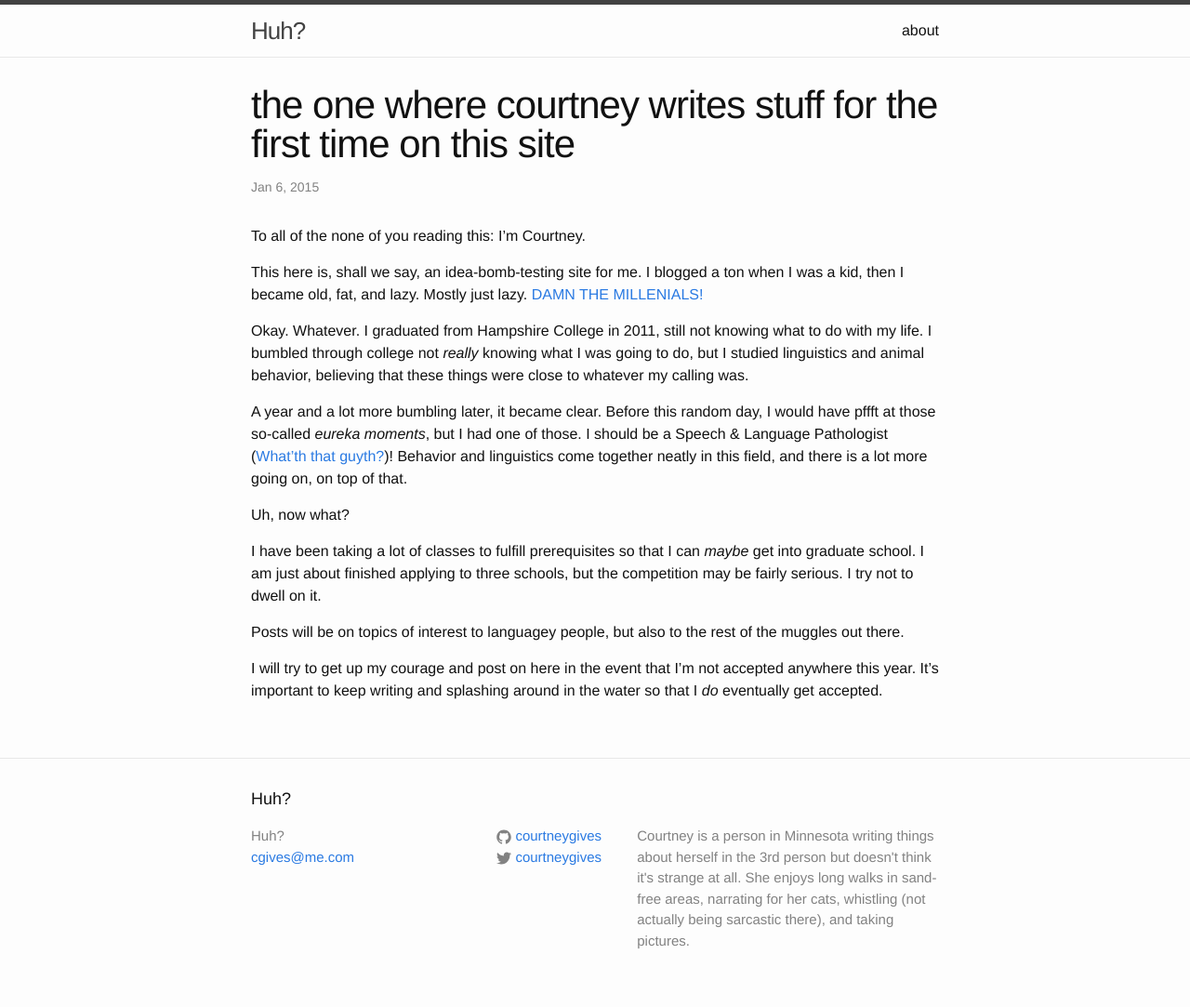
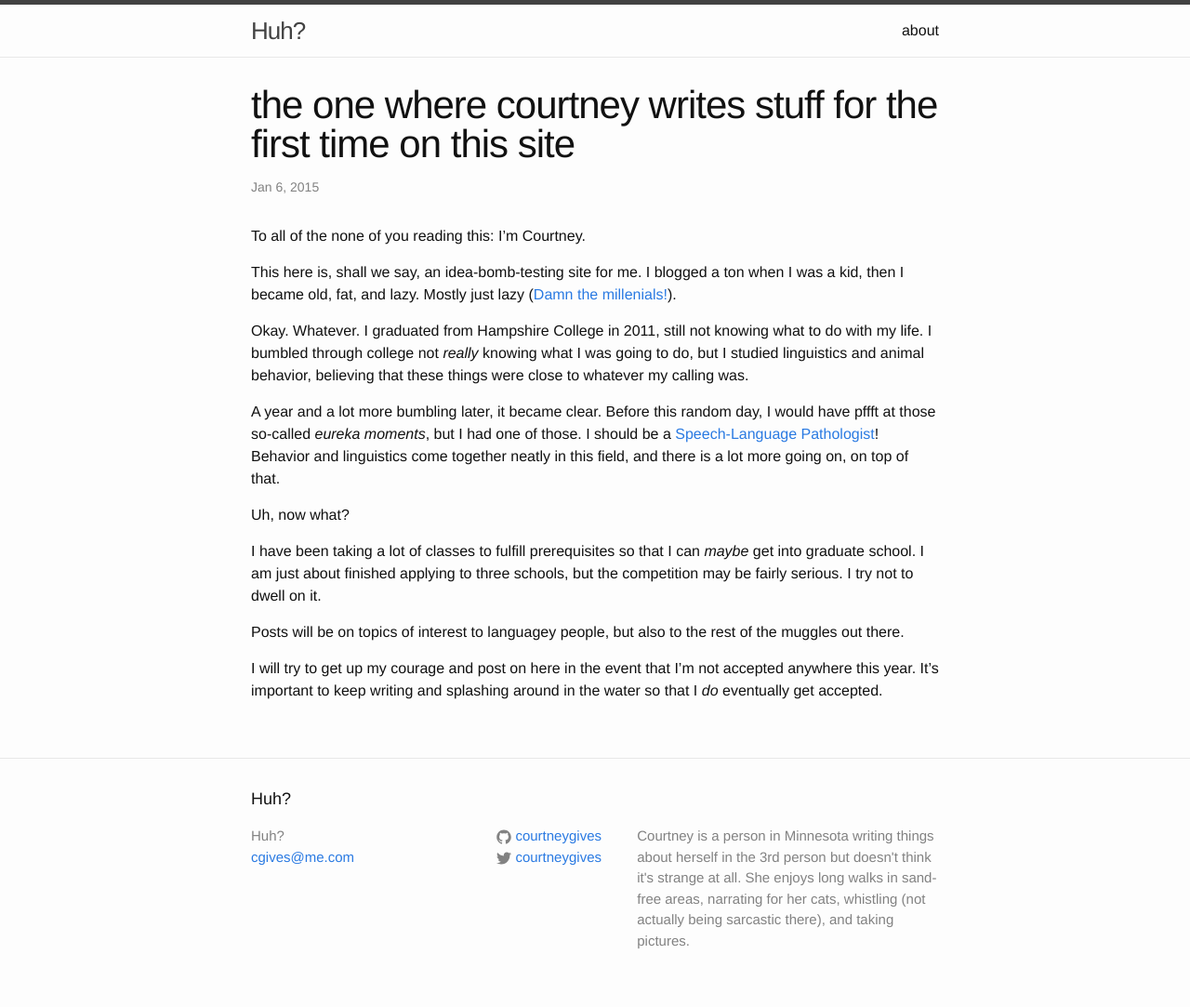
Before and after one commit to courtneygives/courtneygives.github.io, a Jekyll site: the page built from _posts/2015-01-06-first.markdown, in a window 1280 px wide. Shown: the whole page at 93% size. Built offline with Jekyll 4.4.1, drawn with Linux system fonts in a browser that asks for light colours.

Commit message:
First post edits
I reduced the intensity level of some of my language.

```diff
--- a/_posts/2015-01-06-first.markdown
+++ b/_posts/2015-01-06-first.markdown
@@ -7,11 +7,11 @@ categories: drivel
 
 To all of the none of you reading this: I'm Courtney.
 
-This here is, shall we say, an idea-bomb-testing site for me. I blogged a ton when I was a kid, then I became old, fat, and lazy. Mostly just lazy. [DAMN THE MILLENIALS!](http://www.slate.com/articles/technology/future_tense/2014/12/you_don_t_hate_millennials_you_hate_21st_century_technology.html)
+This here is, shall we say, an idea-bomb-testing site for me. I blogged a ton when I was a kid, then I became old, fat, and lazy. Mostly just lazy ([Damn the millenials!](http://www.slate.com/articles/technology/future_tense/2014/12/you_don_t_hate_millennials_you_hate_21st_century_technology.html)).
 
 Okay. Whatever. I graduated from Hampshire College in 2011, still not knowing what to do with my life. I bumbled through college not *really* knowing what I was going to do, but I studied linguistics and animal behavior, believing that these things were close to whatever my calling was.
 
-A year and a lot more bumbling later, it became clear. Before this random day, I would have pffft at those so-called *eureka moments*, but I had one of those. I should be a Speech & Language Pathologist ([What'th that guyth?](http://en.wikipedia.org/wiki/Speech-language_pathology#The_Speech-Language_Pathology_vocation))! Behavior and linguistics come together neatly in this field, and there is a lot more going on, on top of that.
+A year and a lot more bumbling later, it became clear. Before this random day, I would have pffft at those so-called *eureka moments*, but I had one of those. I should be a [Speech-Language Pathologist](http://en.wikipedia.org/wiki/Speech-language_pathology#The_Speech-Language_Pathology_vocation)! Behavior and linguistics come together neatly in this field, and there is a lot more going on, on top of that.
 
 Uh, now what?
 
```
